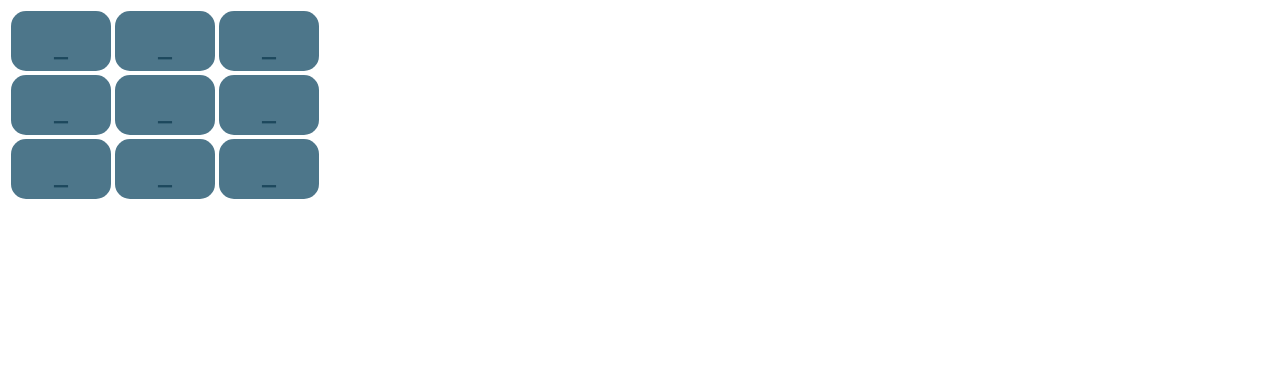
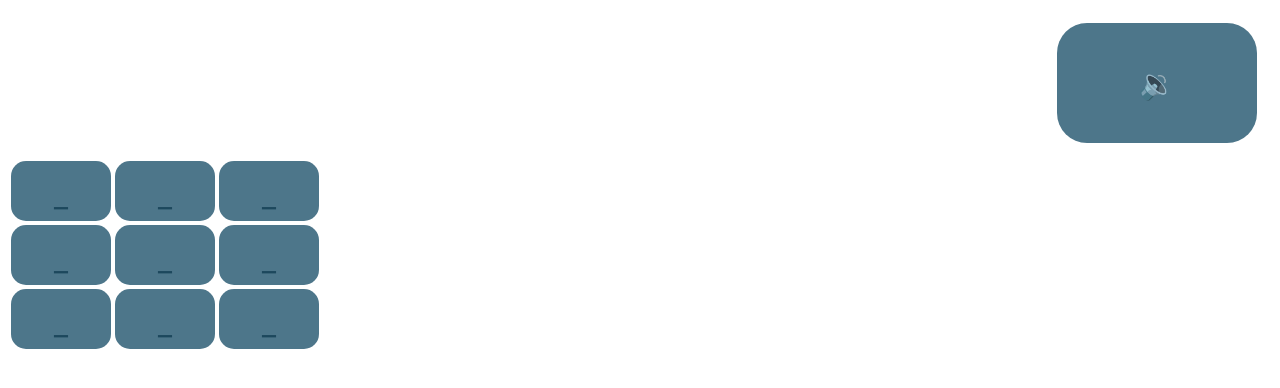
Before and after one commit to bobs1112/tic-tac-toe, a Flask app: page /start_game/1 in a window 1280 px wide. Shown: the top 388 px of the page. Run offline with Flask 3, Linux system fonts and the light colour scheme.

Commit message:
A mute button was added to game.html, and bugs were fixed.

```diff
--- a/server.py
+++ b/server.py
@@ -249,12 +249,15 @@ def make_move(id, column, row):
     game : Game = games[id]
     role = session["role"]
     if role == 'spectator':
-        return
+        return jsonify({
+            'success' : False,
+            'error' : "ты наблюдатель:P"
+        })
     if game.CellIsEmpty(column, row):
         return jsonify({
             'success' : False,
             'error' : "Эта ячейка уже занята!"
-        });
+        })
     if game.PlayerCanMakeMove(role) == False:
         return  jsonify({
             'success' : False,
--- a/static/css/mainstyle.css
+++ b/static/css/mainstyle.css
@@ -1,3 +1,4 @@
+/* css */
 .hm{
     text-align: center;
     font-family: URW Chancery L, cursive;
@@ -44,6 +45,10 @@
     margin: 15px;
     transition: transform .9s;
 }
-body{
+.container2{
+    display: flex;
+    justify-content: right;
+}
+.body{
     background-color: rgba(7, 65, 92, 0.719);
 }
--- a/static/js/examination.js
+++ b/static/js/examination.js
@@ -16,8 +16,10 @@ async function updatecells() {
             if (result.state == "win"){
                 const winSound = new Audio('/static/sound/win.mp3')
                 if (played == true) {
-                    winSound.currentTime = 0
-                    winSound.play()
+                    if (OffSound == false){
+                        winSound.currentTime = 0
+                        winSound.play()
+                    };
                     played = false
                 }
                 setTimeout(function() {
--- a/static/js/sym.js
+++ b/static/js/sym.js
@@ -1,8 +1,8 @@
 // js
 const tg = ['#oos', '#ots', '#oths', '#tos', '#tts', '#tths', '#thos', '#thts', '#thths']
 
-sound = new Audio('/static/sound/click.mp3')
-
+let sound = new Audio('/static/sound/click.mp3')
+let OffSound = false
 async function MakeMove(column, row) {
     const currentUrl = window.location.href
     const url = currentUrl + `/make_move/${column}/${row}`;
@@ -28,6 +28,9 @@ async function MakeMove(column, row) {
 
     } catch (error) {
         console.error(error.message);
+    }
+    if (OffSound == true){
+        return;
     }
     sound.currentTime = 0;
     sound.play()
@@ -74,3 +77,15 @@ document.querySelector('#tht').onclick = function() {
 document.querySelector('#thth').onclick = function() {
     MakeMove(2, 2);
 }
+document.querySelector('#soundbutton').onclick = function(){
+    if (OffSound == false){
+        document.querySelector('#soundbutton').textContent = "🔇"
+        OffSound = true
+        return;
+    }
+    if (OffSound == true){
+        document.querySelector('#soundbutton').textContent = "🔉"
+        OffSound = false
+        return;
+    }
+}
--- a/templates/game.html
+++ b/templates/game.html
@@ -3,11 +3,15 @@
 <html lang="en">
     <head>
         <title>Крестики нолики</title>
+        <link rel="stylesheet" href="{{ url_for('static', filename='css/mainstyle.css') }}">
         <link rel="stylesheet"; href="{{ url_for('static', filename='css/style.css') }}">
         <link rel="icon" sizes="1378x1378" href="{{ url_for('static', filename='icon/icon.ico')}}">
     </head>
     <body>
         <div id="state"></div>
+        <div class="container2">
+            <button id="soundbutton"; class="button">🔉</button>
+        </div>
         <table>
             <tbody>
                 <tr>
--- a/templates/index.html
+++ b/templates/index.html
@@ -1,3 +1,4 @@
+<!--html-->
 <!DOCTYPE html>
 <html lang="en">
 <head>
@@ -6,7 +7,7 @@
     <link rel="stylesheet" href="{{ url_for('static', filename='css/mainstyle.css') }}">
     <link rel="icon" sizes="1378x1378" href="{{ url_for('static', filename='icon/icon.ico')}}">
 </head>
-<body>
+<body class="body">
     <h1 class="hm">Крестики нолики</h1>
     <button class="button"><a href="/start_game">начать новую игру</a></button>
 
--- a/templates/winner.html
+++ b/templates/winner.html
@@ -1,3 +1,4 @@
+<!--html-->
 <!DOCTYPE html>
 <html lang="en">
 <head>
@@ -6,7 +7,7 @@
     <link rel="stylesheet" href="{{ url_for('static', filename='css/mainstyle.css') }}">
     <link rel="icon" sizes="1378x1378" href="{{ url_for('static', filename='icon/icon.ico')}}">
 </head>
-<body>
+<body class="body">
     <h1 class="hm">выиграли {{ symh }}</h1>
     <div class="container">
         <button class="button"><a href="http://localhost:5000">вернуться на главную</a></button>
```
Also changed, not shown: static/js/games.js (line endings or trailing spaces), 1 other file.
